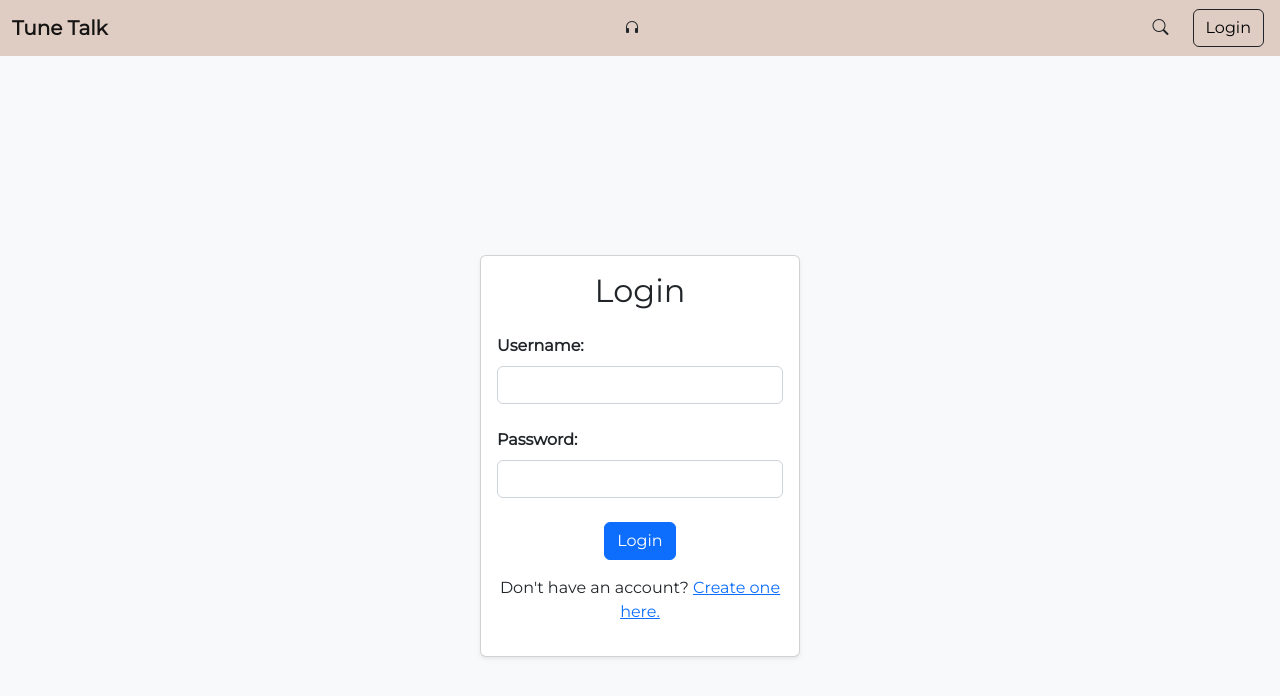
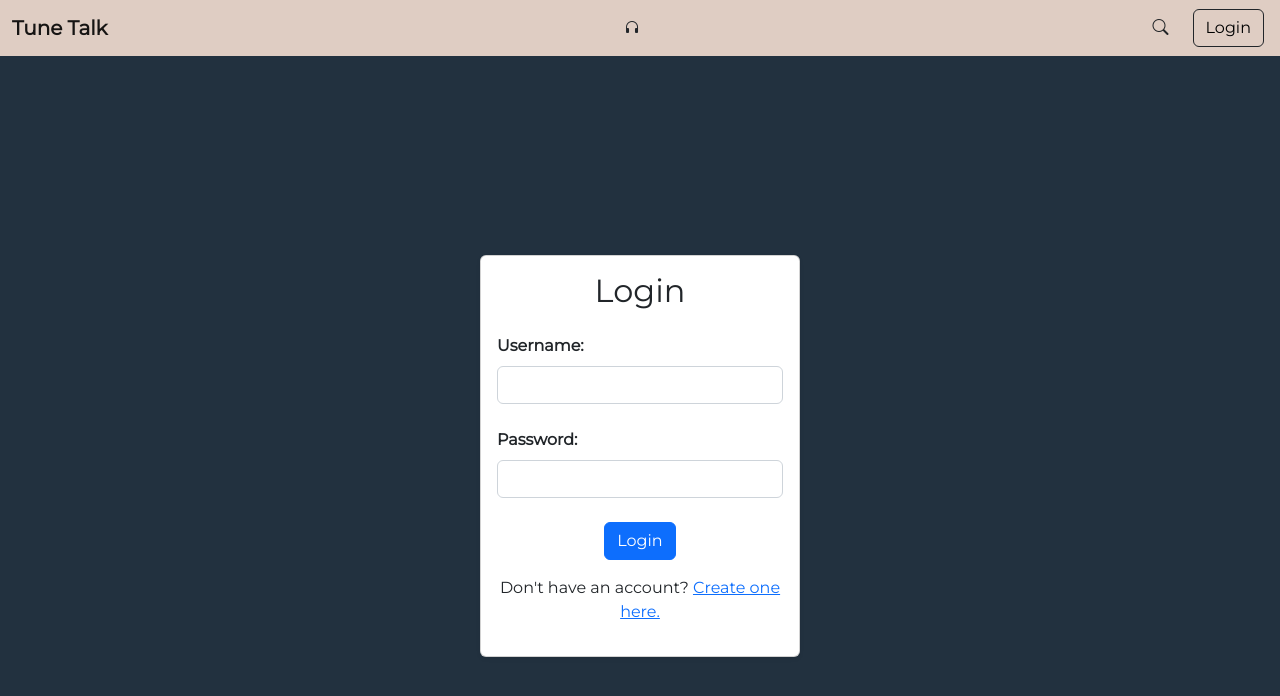
Before and after one commit to gribeiro777/team-16-final-project, a React (Create React App) app: page /login in a window 1280 px wide. Shown: the top 696 px of the page. Built offline with nearby package versions, Linux system fonts and the light colour scheme; no server answers.

Commit message:
fix styling login/register

```diff
--- a/src/login/login-form.js
+++ b/src/login/login-form.js
@@ -36,12 +36,9 @@
         }
     };
 
-    if (currentUser) {
-        navigate('/profile');
-    }
 
   return (
-    <div className="registers-page d-flex justify-content-center align-items-center vh-100 bg-light">
+    <div className="registers-page d-flex justify-content-center align-items-center vh-100">
       <div className="card p-3 shadow-sm w-40" style={{ width: '20rem' }}>
         <h2 className="text-center mb-4">Login</h2>
         <form onSubmit={handleSubmit}>
--- a/src/register/register-form.js
+++ b/src/register/register-form.js
@@ -68,7 +68,7 @@
     };
 
   return (
-    <div className="registers-page d-flex justify-content-center align-items-center vh-100 bg-light">
+    <div className="registers-page d-flex justify-content-center align-items-center vh-100">
       <div className="card p-3 shadow-sm w-40" style={{ width: '30rem' }}>
         <h2 className="text-center mb-4">Register</h2>
         <form onSubmit={handleSubmit}>
```
